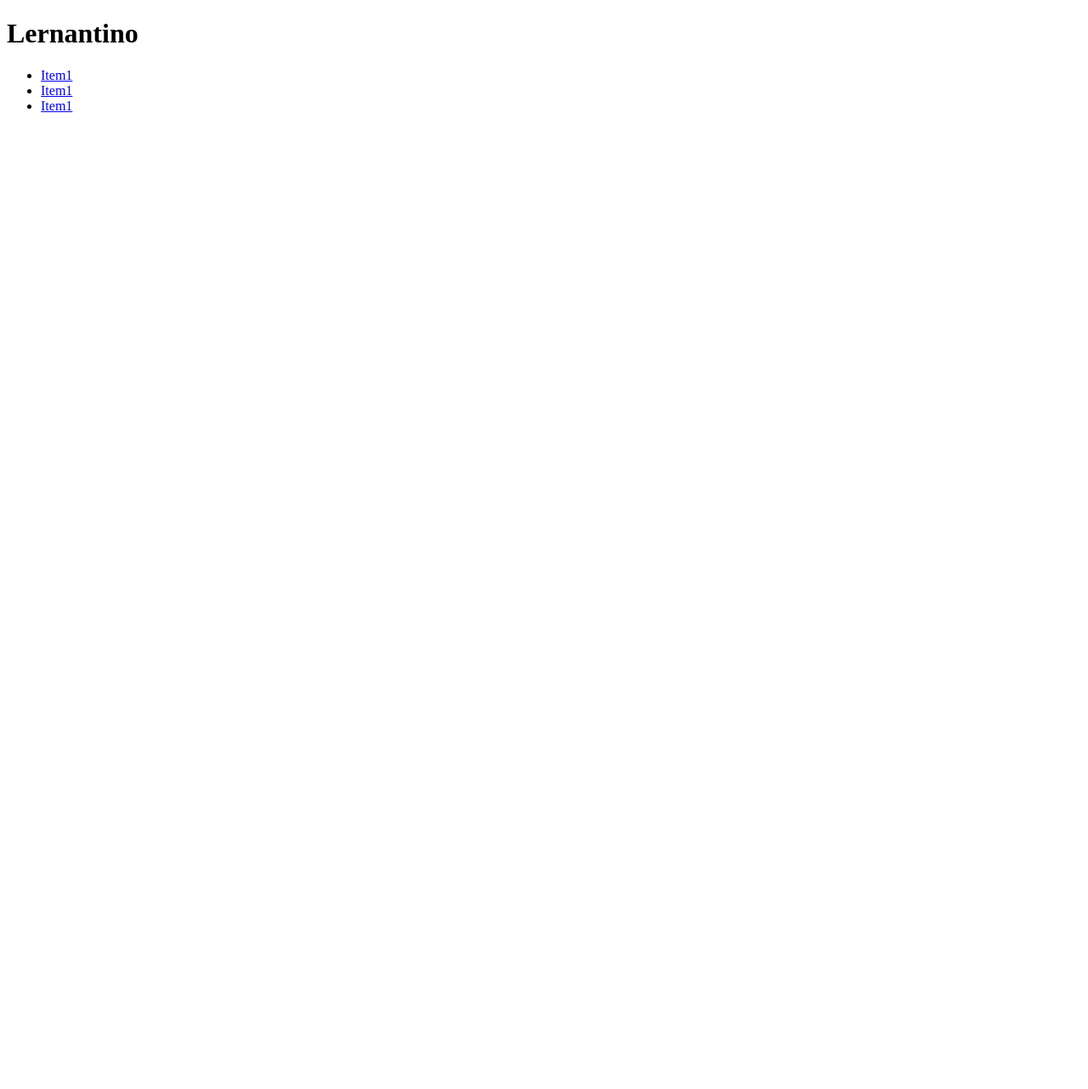
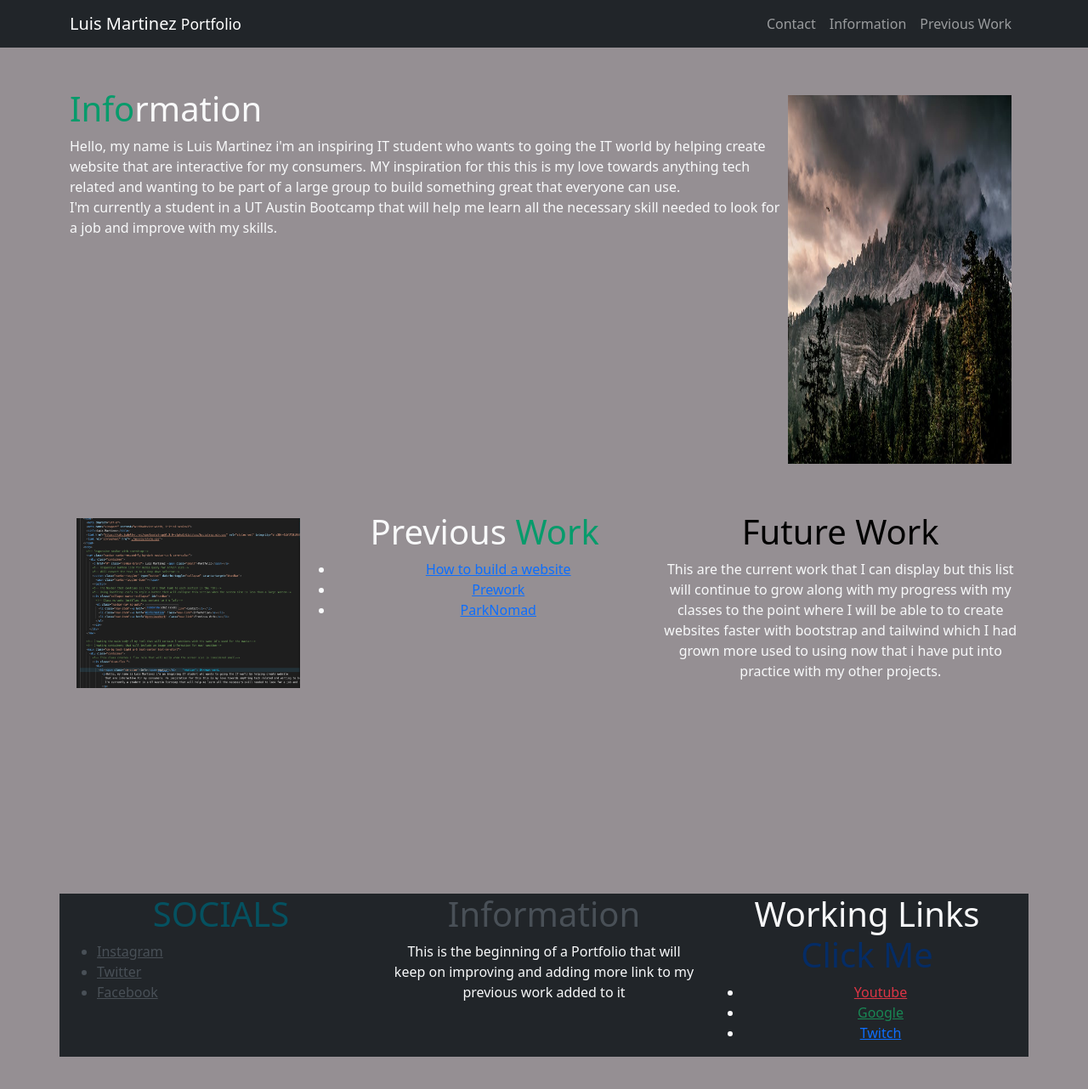
Before and after one commit to LuisMtz-0/shrimp02, a plain HTML site: page index.html in a window 1280 px wide. Shown: the whole page at 85% size. Before the commit the page ends 800 px from the top, so only its background shows below. Drawn offline with nearby package versions, Linux system fonts and the light colour scheme; files that its build step writes are made by us from their sources.

Commit message:
Finished product

```diff
--- a/assets/style.css
+++ b/assets/style.css
@@ -0,0 +1,25 @@
+:root {
+  ---main: rgb(6, 155, 107);
+  ---secondary: rgb(0, 221, 0);
+  ---background: rgb(149, 143, 147);
+}
+
+.cm-color {
+  color: var(---main);
+}
+
+.cm-m-color {
+  margin-bottom: 20px dashed var(---main) !important;
+}
+
+.cm-width {
+  size: fit-content;
+}
+
+.cm-bg {
+  background-color: var(---background);
+}
+
+.cm-color-1 {
+  color: black;
+}
--- a/index.html
+++ b/index.html
@@ -1,25 +1,107 @@
-<!DOCTYPE html>
+<!doctype html>
 <html lang="en">
   <head>
-    <meta charset="UTF-8">
-    <meta name="viewport" content="width=device-width, initial-scale=1.0">
-    <meta http-equiv="X-UA-Compatible" content="ie=edge">
-    <title>My Website</title>
-    <link rel="stylesheet" href="./style.css">
+    <meta charset="utf-8">
+    <meta name="viewport" content="width=device-width, initial-scale=1">
+    <title>Luis Martinez</title>
+    <link href="https://cdn.jsdelivr.net/npm/bootstrap@5.3.0-alpha1/dist/css/bootstrap.min.css" rel="stylesheet" integrity="sha384-GLhlTQ8iRABdZLl6O3oVMWSktQOp6b7In1Zl3/Jr59b6EGGoI1aFkw7cmDA6j6gD" crossorigin="anonymous">
+    <link rel="stylesheet" href="./assets/style.css">
   </head>
+  <body>
+    <!-- Responsive navBar with bootstrap-->
+    <nav class="navbar navbar-expand-lg bg-dark navbar-dark cm-m-color">
+      <div class="container">
+        <a href="#" class="navbar-brand"> Luis Martinez <span class="small">Portfolio</span></a>
+        <!-- Responsive button icon for media Query for screen size-->
+        <!-- Will convert the text in to a drop down selector-->
+        <button class="navbar-toggler" type="button" data-bs-toggle="collapse" data-bs-target="#navBar">
+          <span class="navbar-toggler-icon"></span>
+        </button>
+        <!-- The Navbar that contains all the Id's that link to each section in the html-->
+        <!-- Using BootStrap css's to style a button that will collapse this section when the screen size is less than a large screen-->
+        <div class="collapse navbar-collapse" id="navBar">
+          <!-- Class ms-auto justifies this content to the left-->
+          <ul class="navbar-nav ms-auto">
+            <li class="nav-item"><a href="#contact" class="nav-link">Contact</a></li>
+            <li class="nav-item"><a href="#information" class="nav-link">Information</a></li>
+            <li class="nav-item"><a href="#previousWork" class="nav-link">Previous Work</a></li>
+          </ul>
+        </div>
+      </div>
+    </nav>
 
-  <body>
-    <header>
-      <h1>Lernantino</h1>
-      <nav class="top icon">
-        <ul>
-          <li><a href="#">Item1</a></li>
-          <li><a href="#">Item1</a></li>
-          <li><a href="#">Item1</a></li>
-        </ul>
-      </nav>
-    </header>
+    <!-- Creating the main body of my html that will contain 3 sections with the same id's used for the navbar-->
+    <!-- Creating containers that will include an image and information for each section-->
+    <main class="cm-bg text-light p-5 ">
+      <div class="container pb-5 text-center text-sm-start" id="information">
+        <!-- This class creates a flex rule that will apply when the screen size is considered small-->
+        <div class="d-sm-flex " style="height: 450px">
+          <div>
+            <h1><span class="cm-color">Info</span>rmation</h1>
+            <p>Hello, my name is Luis Martinez i'm an inspiring IT student who wants to going the IT world by helping
+              create website
+              that are interactive for my consumers. MY inspiration for this this is my love towards anything tech related
+              and wanting to be part of a large group to build something great that everyone can use. <br>
+              I'm currently a student in a UT Austin Bootcamp that will help me learn all the necessary skill needed to
+              look for a job and improve with my skills.
+            </p>
+
+          </div>
+
+          <img class="img-fluid w-25 d-none d-sm-block p-2" src="./assets/images/wall1.jpeg" alt="Pictures of mountains">
+        </div>
+      </div>
+
+      <div class="container pb-5 text-center test-sm-start " style="height: 450px" id="previousWork">
+        <div class="d-sm-flex ">
+          <img class="img-fluid w-25 d-none d-sm-block p-2" src="./assets/images/htmlWork01.png"
+            alt="Shows the Html for this website">
+
+          <div class="w-50 sm-text-center">
+            <h1>Previous <span class="cm-color">Work</span></h1>
+            <ul class="cm-deco">
+              <li><a href="https://github.com/LuisMtz-0/Bootwork" class="cm-text-deco">How to build a website</a></li>
+              <li><a href="https://github.com/LuisMtz-0/prework-study-Guide" class="cm-text-deco">Prework </a></li>
+              <li><a href="https://github.com/BloomNDecay/ParkNomad" class="cm-text-deco">ParkNomad</a></li>
+            </ul>
+          </div>
+
+          <div class="ms-auto w-50">
+            <h1 class="cm-color-1"> Future Work</h1>
+            <p class="cm-text-color">This are the current work that I can display but this list will continue to grow
+              along with my progress with my classes to the point where I will be able to to create websites faster with bootstrap and tailwind which I had grown more used to using now that i have put into practice with my other projects. </p>
+          </div>
+
+        </div>
+      </div>
+      <footer class="container text-center bg-dark col-12" id="contact">
+        <div class="row align-items-start">
+          <div class="col">
+            <h1 class="text-info-emphasis text-uppercase" >Socials</h1>
+              <ul class="text-dark-emphasis text-start">
+                <li class=""><a class="text-dark-emphasis" href="">Instagram</a></li>
+                <li><a class="text-dark-emphasis" href="">Twitter</a></li>
+                <li><a class="text-dark-emphasis" href="">Facebook</a></li>
+              </ul>
+          </div>
+          <div class="col">
+            <h1 class="text-dark-emphasis" >Information</h1>
+            <p>This is the beginning of a Portfolio that will keep on improving and adding more link to my previous work added to it </p>
+          </div>
+          <div class="col">
+            <h1>Working Links <span class="text-primary-emphasis">Click Me</span></h1>
+            <ul>
+              <li><a class="text-danger" href="http://youtube.com">Youtube</a></li>
+              <li><a href="https://google.com" class="text-success">Google</a></li>
+              <li><a href="https://twitch.com" class="text-primary">Twitch</a></li>
+            </ul>
+          </div>
+        </div>
+      </footer>
+
+    </main>
 
 
+    <script src="https://cdn.jsdelivr.net/npm/bootstrap@5.3.0-alpha1/dist/js/bootstrap.bundle.min.js" integrity="sha384-w76AqPfDkMBDXo30jS1Sgez6pr3x5MlQ1ZAGC+nuZB+EYdgRZgiwxhTBTkF7CXvN" crossorigin="anonymous"></script>
   </body>
- </html>
+</html>
```
Also changed, not shown: assets/images/Large_Screen.png (added), assets/images/Small_Screen.png (added), assets/images/htmlWork01.png (added), assets/images/wall1.jpeg (added), 2 other files.
